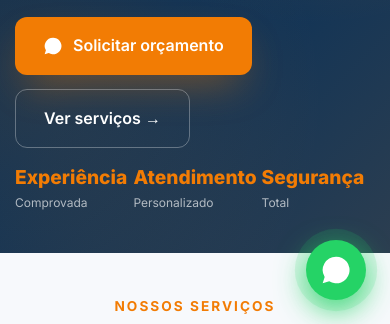
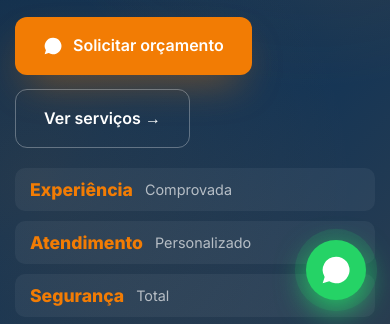
Before and after one commit to RenanSouza2009/sitepk, a plain HTML site: page index.html in a window 390 px wide. Shown: the part 520-844 px from the top of the page. Drawn offline with Linux system fonts and the light colour scheme.

Commit message:
Update index.html

```diff
--- a/index.html
+++ b/index.html
@@ -199,9 +199,21 @@
     .hero-actions{margin-bottom:20px}
     .hero-img{min-height:200px;order:-1}
     .hero-card{position:relative;margin:10px auto;width:90%}
-    .stats{grid-template-columns: repeat(3, 1fr); gap: 5px;}
-    .stats .num { font-size: 1.2rem; }
-    .stats .lbl { font-size: 0.75rem; }
+    .stats {
+      display: flex;
+      flex-direction: column;
+      gap: 10px;
+    }
+    .stat {
+      display: flex;
+      align-items: center;
+      gap: 12px;
+      background: rgba(255, 255, 255, 0.05);
+      padding: 10px 15px;
+      border-radius: 10px;
+    }
+    .stat .num { font-size: 1.1rem; }
+    .stat .lbl { font-size: 0.9rem; margin-top: 0; }
     .why-grid,.contact-grid,.services-grid,.test-grid,.foot-grid{grid-template-columns:1fr;gap:30px}
     .form-row{grid-template-columns:1fr}
     section{padding:40px 0}
```
